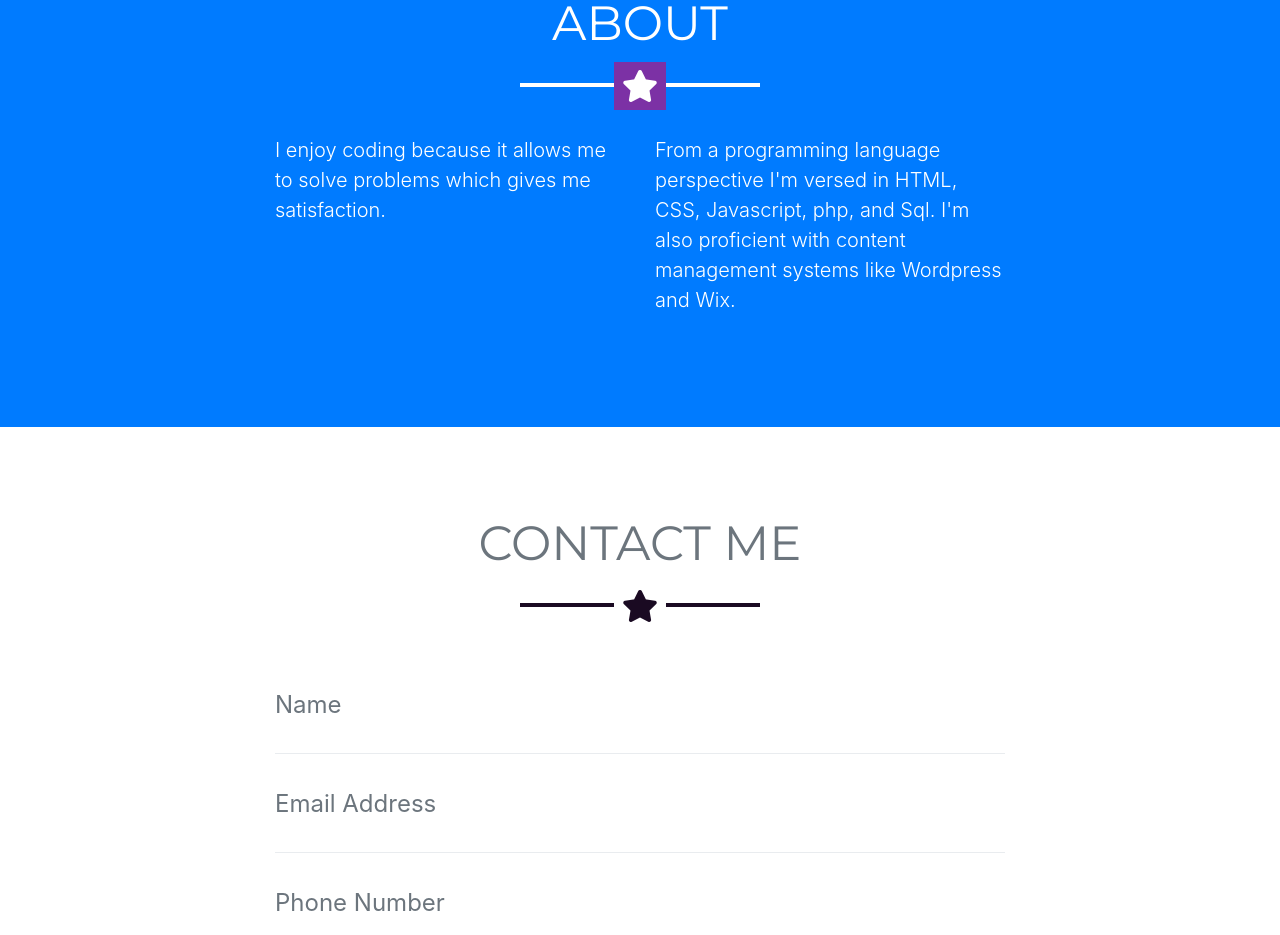
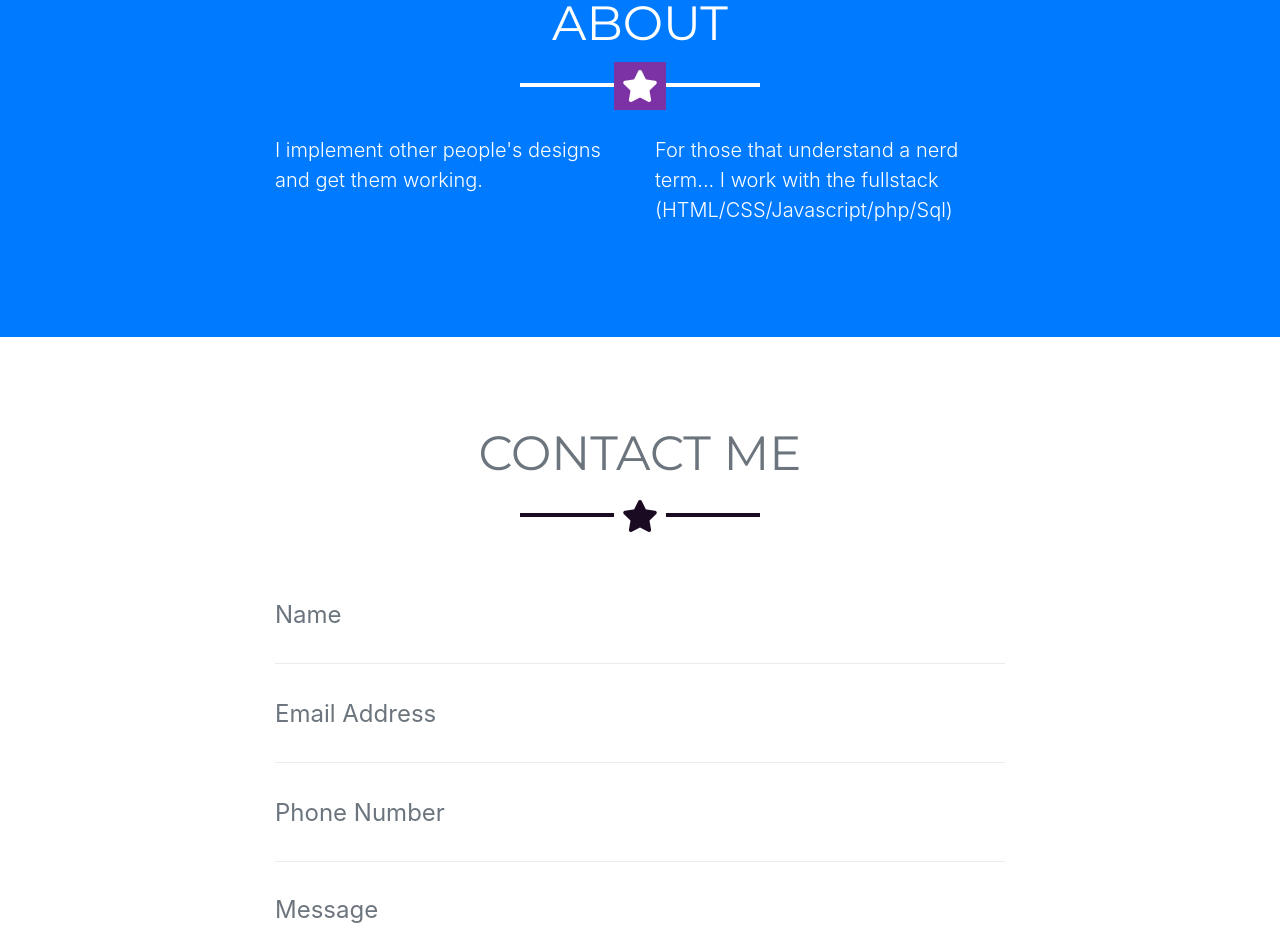
Before and after one commit to burnsvaughan/burnsvaughan.github.io, a website with bundled scripts: page index.html in a window 1280 px wide. Shown: the part 1736-2671 px from the top of the page. Built offline with nearby package versions, Linux system fonts and the light colour scheme.

Commit message:
updated about section

```diff
--- a/index.html
+++ b/index.html
@@ -140,10 +140,10 @@
       <hr class="star-light mb-5">
       <div class="row">
         <div class="col-lg-4 ml-auto">
-          <p class="lead">I enjoy coding because it allows me to solve problems which gives me satisfaction. <br></p>
+          <p class="lead">I implement other people's designs and get them working.<br></p>
         </div>
         <div class="col-lg-4 mr-auto">
-          <p class="lead">From a programming language perspective I'm versed in HTML, CSS, Javascript, php, and Sql. I'm also proficient with content management systems like Wordpress and Wix.</p>
+          <p class="lead">For those that understand a nerd term... I work with the fullstack (HTML/CSS/Javascript/php/Sql)</p>
         </div>
       </div>
     </div>
```
